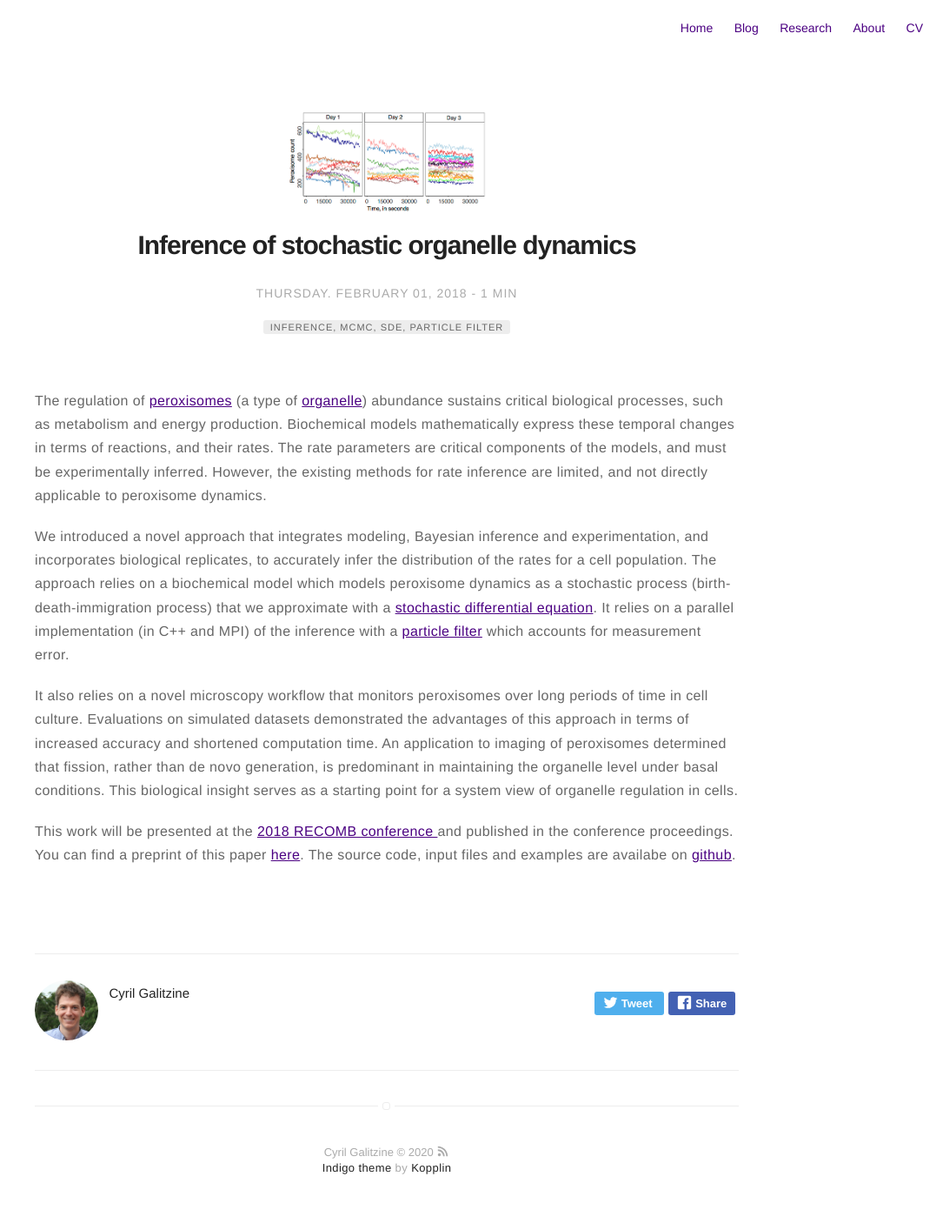
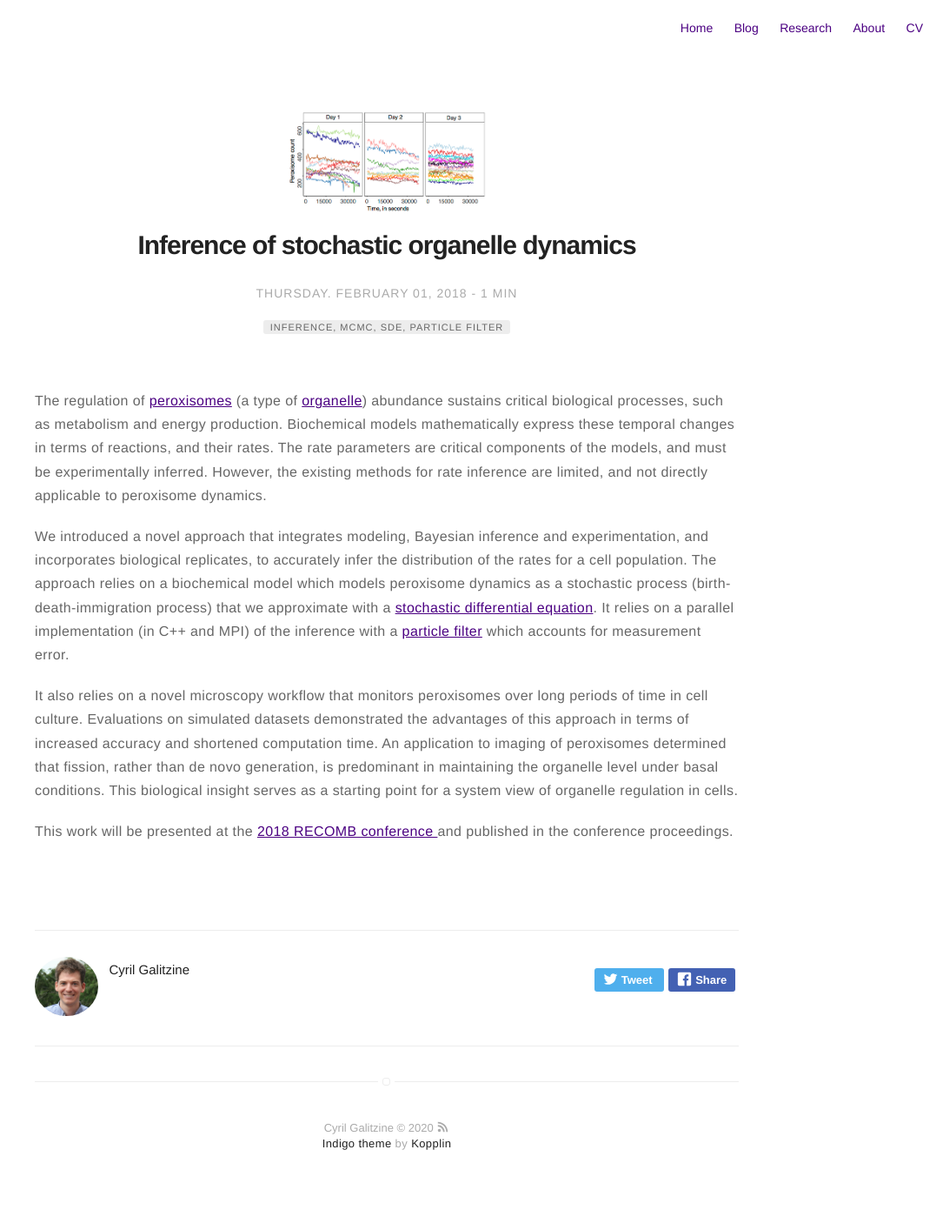
Before and after one commit to cyrilgalitzine/cyrilgalitzine.github.io, a Jekyll site: the page built from _posts/2018-02-01-organelles.markdown, in a window 1280 px wide. Shown: the whole page at 87% size, without its empty margins (195-1280 px from the left). Built offline with Jekyll 4.4.1, drawn with Linux system fonts in a browser that asks for light colours; after the commit the page ends 1387 px from its top, so only the background shows below that.

Commit message:
Update 2018-02-01-organelles.markdown

```diff
--- a/_posts/2018-02-01-organelles.markdown
+++ b/_posts/2018-02-01-organelles.markdown
@@ -21,4 +21,3 @@ We introduced a novel approach that integrates modeling, Bayesian inference and
 It also relies on a novel microscopy workflow that monitors peroxisomes over long periods of time in cell culture. Evaluations on simulated datasets demonstrated the advantages of this approach in terms of increased accuracy and shortened computation time. An application to imaging of peroxisomes determined that fission, rather than de novo generation, is predominant in maintaining the organelle level under basal conditions. This biological insight serves as a starting point for a system view of organelle regulation in cells.
 
 This work will be presented at the [2018 RECOMB conference ](https://recomb2018.fr/) and published in the conference proceedings.
-You can find a preprint of this paper [here](https://cyrilgalitzine.github.io/assets/documents/peroxisome_dynamics_preprint_02_2018.pdf). The source code, input files and examples are availabe on [github](https://github.com/cyrilgalitzine/Organelle).
```
